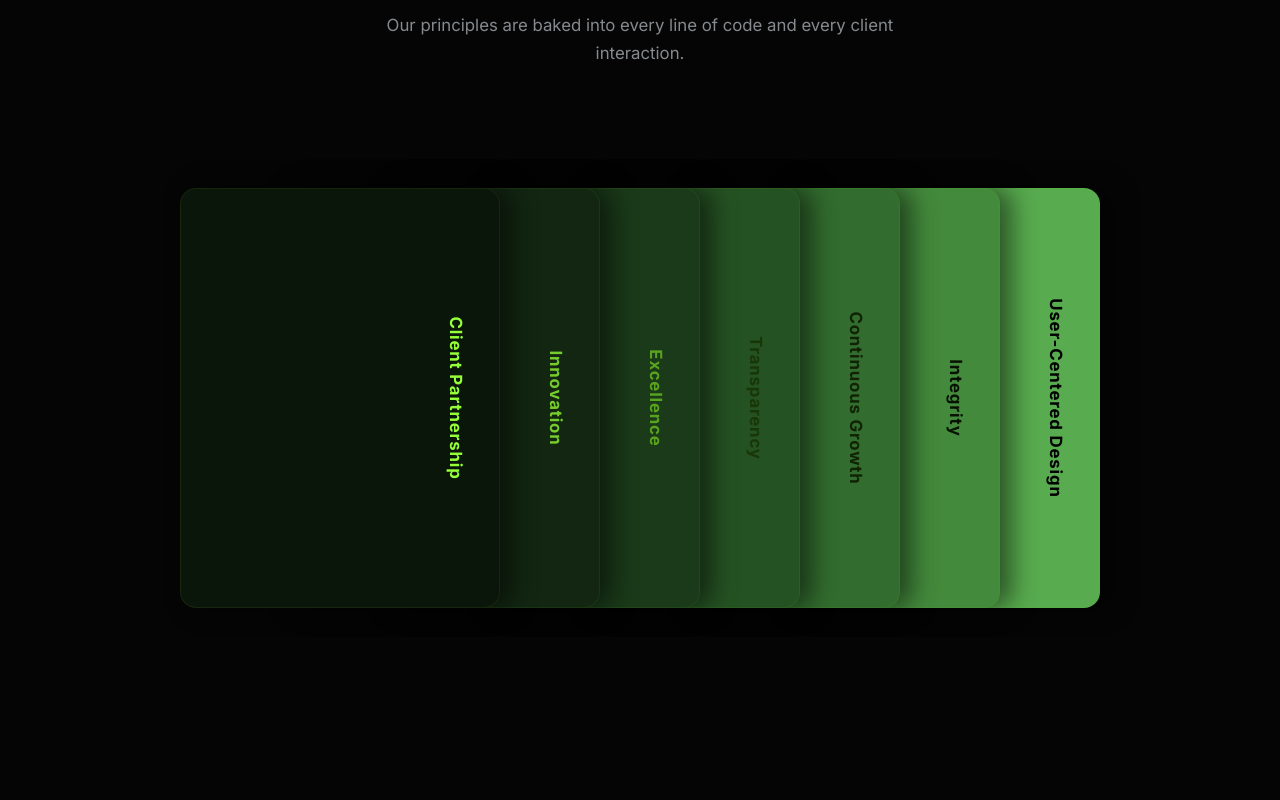
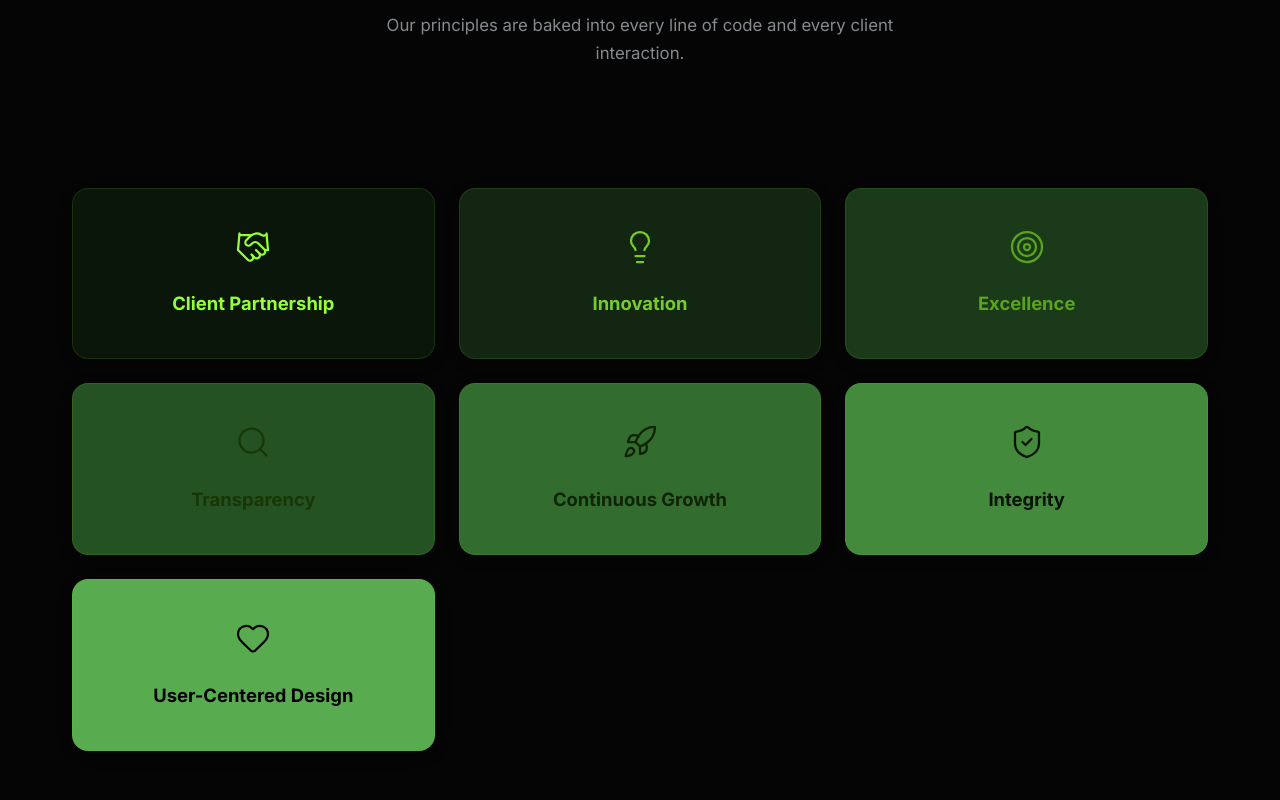
Before and after one commit to rinnShanzuki/eden-systems, a React (Vite) app in the folder e-frontend/: page /about in a window 1280 px wide. Shown: the part 1880-2680 px from the top of the page. Built offline with nearby package versions, Linux system fonts and the light colour scheme.

Commit message:
feat: redesign core values with framer-motion match and move

```diff
--- a/e-frontend/package.json
+++ b/e-frontend/package.json
@@ -11,6 +11,7 @@
   },
   "dependencies": {
     "axios": "^1.18.1",
+    "framer-motion": "^12.42.2",
     "lucide-react": "^1.26.0",
     "react": "^19.2.7",
     "react-dom": "^19.2.7",
--- a/e-frontend/src/pages/About.css
+++ b/e-frontend/src/pages/About.css
@@ -173,144 +173,116 @@
   background: var(--bg);
 }
 
-.values-deck-wrapper {
-  display: flex;
-  justify-content: center;
-  align-items: center;
+.values-motion-wrapper {
+  position: relative;
   padding: 4rem 0 6rem;
-  overflow: visible;
 }
 
-.values-deck {
-  position: relative;
-  width: 320px;
-  height: 420px;
-  transform: translateX(-300px);
+.values-grid {
+  display: grid;
+  grid-template-columns: repeat(auto-fit, minmax(280px, 1fr));
+  gap: 1.5rem;
 }
 
-.value-card-container {
-  position: absolute;
-  top: 0;
-  left: 0;
-  width: 100%;
-  height: 100%;
-  background: transparent;
-  perspective: 1200px;
-  transform: translateX(calc(var(--card-index) * 100px));
-  z-index: calc(10 - var(--card-index));
-}
-
-.value-card-container:hover {
-  z-index: 50;
-  transition-delay: 0.15s;
-}
-
-.value-card-pull,
-.value-card-lift {
-  position: absolute;
-  inset: 0;
-  width: 100%;
-  height: 100%;
-}
-
-.value-card-pull {
-  transform: translateY(0);
-  transition: transform 0.25s ease-out 0.5s;
-}
-
-.value-card-container:hover .value-card-pull {
-  transform: translateY(160px);
-  transition: transform 0.2s ease-out 0.15s;
-}
-
-.value-card-lift {
-  transform: translateY(0);
-  transition: transform 0.5s ease-out 0s;
-}
-
-.value-card-container:hover .value-card-lift {
-  transform: translateY(-190px);
-  transition: transform 0.5s ease-out 0.35s;
-}
-
-.value-card-inner {
-  position: relative;
-  width: 100%;
-  height: 100%;
-  text-align: center;
-  transition: transform 0.5s cubic-bezier(0.34, 1.56, 0.64, 1) 0s;
-  transform-style: preserve-3d;
-}
-
-.value-card-container:hover .value-card-inner {
-  transform: rotateY(-180deg) scale(1.05);
-  transition-delay: 0.35s;
-}
-
-.value-card-front,
-.value-card-back {
-  position: absolute;
-  inset: 0;
-  width: 100%;
-  height: 100%;
-  -webkit-backface-visibility: hidden;
-  backface-visibility: hidden;
+.value-grid-card {
+  background: var(--card-bg);
+  border: 1px solid rgba(109, 199, 38, 0.15);
   border-radius: var(--radius-md);
-  box-shadow: 12px 0 25px rgba(0, 0, 0, 0.3);
-}
-
-.value-card-front {
-  background-color: var(--card-color);
-  border: 1px solid rgba(109, 199, 38, 0.1);
-  box-shadow: 12px 0 25px rgba(0, 0, 0, 0.5);
-  display: flex;
-  align-items: center;
-  justify-content: flex-end;
-  padding: 0;
-}
-
-.value-card-tab-text {
-  position: absolute;
-  right: 30px;
-  top: 50%;
-  transform: translateY(-50%);
-  writing-mode: vertical-rl;
-  color: var(--tab-text);
-  font-weight: 700;
-  font-size: 1.05rem;
-  letter-spacing: 0.05em;
-  white-space: nowrap;
-}
-
-.value-card-back {
-  background: var(--bg-2);
-  border: 1px solid var(--green);
-  box-shadow: 0 10px 40px var(--glow-green-sm);
-  transform: rotateY(180deg);
+  padding: 2.5rem 2rem;
   display: flex;
   flex-direction: column;
   align-items: center;
   justify-content: center;
-  padding: 2rem;
+  text-align: center;
+  cursor: pointer;
+  box-shadow: 0 4px 15px rgba(0, 0, 0, 0.2);
 }
 
-.value-icon-back {
+.v-grid-icon {
+  color: var(--card-accent);
   margin-bottom: 1rem;
-  transform: scale(0.9);
-  color: var(--green);
 }
 
-.value-card-back h3 {
-  font-size: 1.1rem;
+.v-grid-title {
+  color: var(--card-accent);
   font-weight: 700;
-  color: var(--text);
-  margin-bottom: 0.6rem;
+  font-size: 1.15rem;
 }
 
-.value-card-back p {
-  font-size: 0.88rem;
+/* Modal / Overlay */
+.value-modal-overlay {
+  position: fixed;
+  inset: 0;
+  background: rgba(0, 0, 0, 0.85);
+  backdrop-filter: blur(10px);
+  -webkit-backdrop-filter: blur(10px);
+  z-index: 2000;
+}
+
+.value-modal-container {
+  position: fixed;
+  inset: 0;
+  z-index: 2001;
+  display: flex;
+  align-items: center;
+  justify-content: center;
+  padding: 1.5rem;
+  pointer-events: none;
+}
+
+.value-modal-card {
+  pointer-events: auto;
+  background: var(--card-bg);
+  border: 1px solid var(--green);
+  border-radius: var(--radius-lg);
+  padding: 3.5rem 2.5rem;
+  width: 100%;
+  max-width: 550px;
+  box-shadow: 0 10px 50px var(--glow-green);
+  display: flex;
+  flex-direction: column;
+  align-items: center;
+  text-align: center;
+  position: relative;
+  overflow: hidden;
+}
+
+.value-modal-close {
+  position: absolute;
+  top: 1.25rem;
+  right: 1.25rem;
+  background: rgba(255, 255, 255, 0.1);
+  border: none;
+  color: var(--text);
+  width: 36px;
+  height: 36px;
+  border-radius: 50%;
+  display: flex;
+  align-items: center;
+  justify-content: center;
+  cursor: pointer;
+  transition: background 0.2s;
+}
+.value-modal-close:hover {
+  background: rgba(255, 255, 255, 0.2);
+}
+
+.v-modal-icon {
+  margin-bottom: 1.5rem;
+  transform: scale(1.3);
+}
+
+.v-modal-title {
+  font-size: 1.75rem;
+  font-weight: 900;
+  margin-bottom: 1rem;
+  color: var(--card-accent);
+}
+
+.v-modal-desc {
+  font-size: 1.05rem;
   color: var(--text-muted);
-  line-height: 1.65;
+  line-height: 1.8;
 }
 
 /* ── Team ───────────────────────────────────────────────────────────────────── */
--- a/e-frontend/src/pages/About.jsx
+++ b/e-frontend/src/pages/About.jsx
@@ -1,4 +1,5 @@
-import { useEffect } from 'react';
+import { useState, useEffect } from 'react';
+import { motion, AnimatePresence } from 'framer-motion';
 import { Rocket, ShieldCheck, Sprout, Handshake, Terminal, Server, Palette, Bot, Leaf, Globe, Lightbulb, Target, Search, Heart } from 'lucide-react';
 import SectionHeader from '../components/SectionHeader';
 import './About.css';
@@ -16,13 +17,13 @@ const values = [
 const cardColors = ['#00b85c', '#74c947', '#b2f25a', '#fddb45', '#f6af48', '#f38848', '#f06428'];
 
 const cardStyles = [
-  { bg: '#0b160b', tabText: '#95ff38' }, // Lightest green
+  { bg: '#0b160b', tabText: '#95ff38' },
   { bg: '#122612', tabText: '#77cc2d' },
   { bg: '#1a3a19', tabText: '#5aa31f' },
-  { bg: '#255223', tabText: '#183606' }, // Crossover to dark text for contrast
+  { bg: '#255223', tabText: '#183606' },
   { bg: '#326c2e', tabText: '#102404' },
   { bg: '#438a3c', tabText: '#081202' },
-  { bg: '#58ab4e', tabText: '#000000' }, // Darkest text
+  { bg: '#58ab4e', tabText: '#000000' },
 ];
 
 const milestones = [
@@ -50,6 +51,8 @@ function About() {
 
     return () => observer.disconnect();
   }, []);
+
+  const [activeCard, setActiveCard] = useState(null);
 
   return (
     <div className="about">
@@ -152,27 +155,52 @@ function About() {
             title="What Drives Us"
             subtitle="Our principles are baked into every line of code and every client interaction."
           />
-          <div className="values-deck-wrapper pop-up">
-            <div className="values-deck">
-              {values.map(({ icon, title, desc }, i) => (
-                <div key={title} className="value-card-container" style={{ '--card-index': i, '--card-color': cardStyles[i].bg, '--tab-text': cardStyles[i].tabText }}>
-                  <div className="value-card-pull">
-                    <div className="value-card-lift">
-                      <div className="value-card-inner">
-                        <div className="value-card-front">
-                          <div className="value-card-tab-text">{title}</div>
-                        </div>
-                        <div className="value-card-back">
-                          <div className="value-icon-back">{icon}</div>
-                          <h3>{title}</h3>
-                          <p>{desc}</p>
-                        </div>
-                      </div>
-                    </div>
-                  </div>
-                </div>
+          <div className="values-motion-wrapper pop-up">
+            <div className="values-grid">
+              {values.map(({ icon, title }, i) => (
+                <motion.div
+                  layoutId={`value-card-${i}`}
+                  key={title}
+                  className="value-grid-card"
+                  onClick={() => setActiveCard(i)}
+                  style={{ '--card-bg': cardStyles[i].bg, '--card-accent': cardStyles[i].tabText }}
+                  whileHover={{ scale: 1.02 }}
+                  whileTap={{ scale: 0.98 }}
+                >
+                  <div className="v-grid-icon">{icon}</div>
+                  <div className="v-grid-title">{title}</div>
+                </motion.div>
               ))}
             </div>
+
+            <AnimatePresence>
+              {activeCard !== null && (
+                <>
+                  <motion.div
+                    className="value-modal-overlay"
+                    initial={{ opacity: 0 }}
+                    animate={{ opacity: 1 }}
+                    exit={{ opacity: 0 }}
+                    onClick={() => setActiveCard(null)}
+                  />
+                  <div className="value-modal-container" onClick={() => setActiveCard(null)}>
+                    <motion.div
+                      layoutId={`value-card-${activeCard}`}
+                      className="value-modal-card"
+                      onClick={(e) => e.stopPropagation()}
+                      style={{ '--card-bg': cardStyles[activeCard].bg, '--card-accent': cardStyles[activeCard].tabText }}
+                    >
+                      <button className="value-modal-close" onClick={() => setActiveCard(null)}>✕</button>
+                      <div className="v-modal-icon">
+                        {values[activeCard].icon}
+                      </div>
+                      <h3 className="v-modal-title">{values[activeCard].title}</h3>
+                      <p className="v-modal-desc">{values[activeCard].desc}</p>
+                    </motion.div>
+                  </div>
+                </>
+              )}
+            </AnimatePresence>
           </div>
         </div>
       </section>
```
Also changed, not shown: 1 other file (tests, documents, lock files or other folders).
